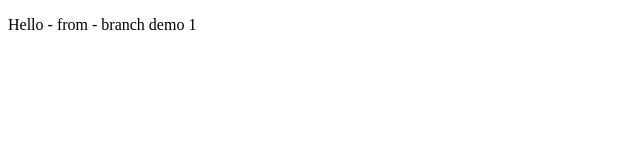
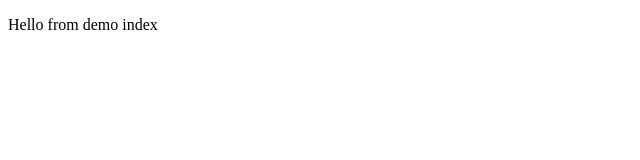
Before and after one commit to HienTruongTHMH/Web_Project, a plain HTML site: page index.html in a window 1280 px wide. Shown: the full height of the page, 0-640 px from the left. Drawn offline with Linux system fonts and the light colour scheme.

Commit message:
change index

```diff
--- a/index.html
+++ b/index.html
@@ -7,6 +7,6 @@
 
 </head>
 <body>
-    <p>Hello - from - branch demo 1</p>
+    <p>Hello from demo index</p>
 </body>
 </html>
```
